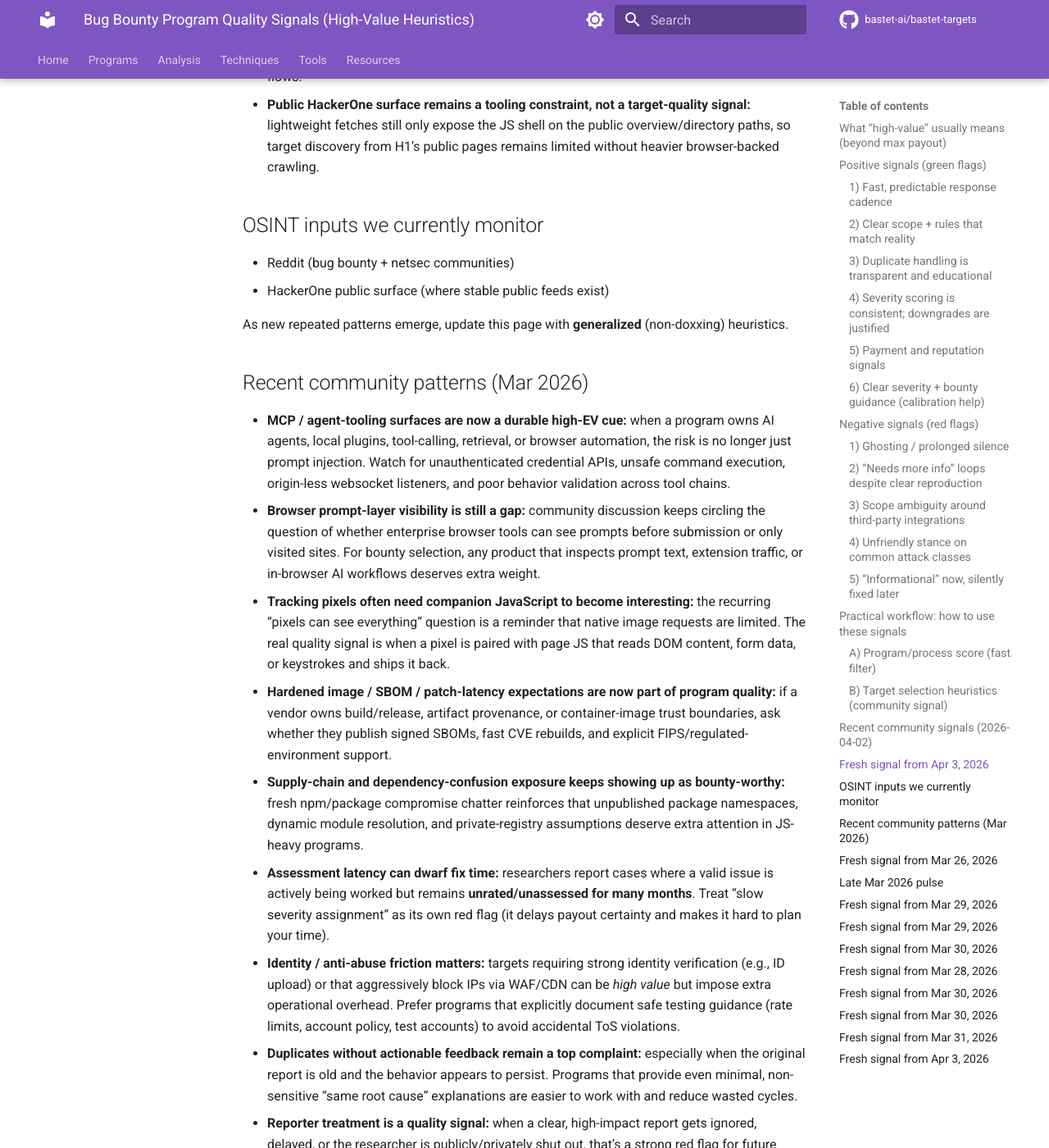
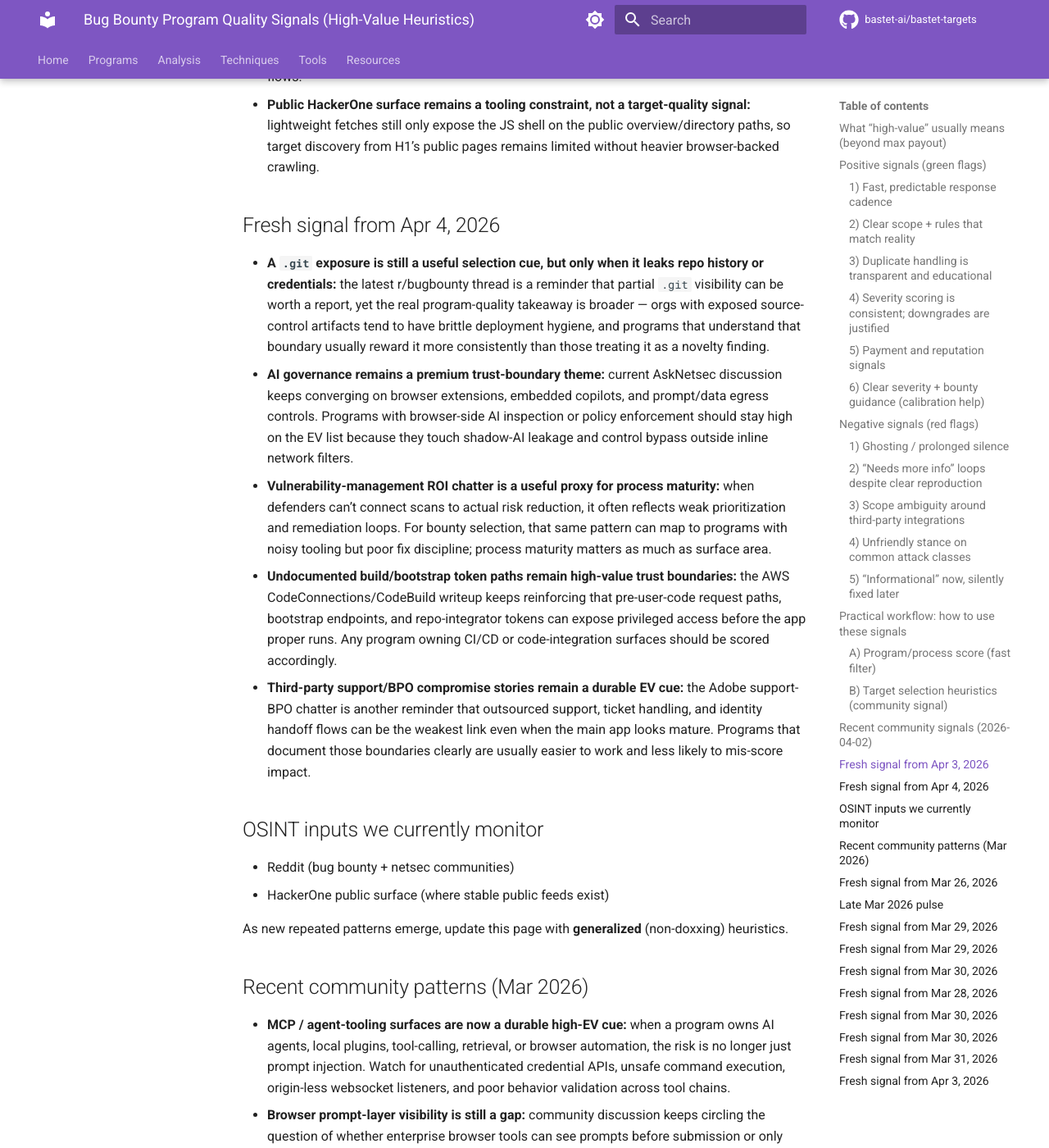
Before and after one commit to bastet-ai/bastet-targets, an MkDocs documentation site: the page built from docs/program-quality-signals.md, in a window 1280 px wide and 1400 px high, scrolled down 7035 px. Shown: the whole window at 82% size. Built offline with MkDocs 1.6.1 and Material for MkDocs 9.7.7, drawn with Linux system fonts in a browser that asks for light colours; comment, search, counter and statistics services are not loaded.

Commit message:
Add Apr 4 program quality signals

```diff
--- a/docs/program-quality-signals.md
+++ b/docs/program-quality-signals.md
@@ -153,6 +153,14 @@
 - **Apr 3 also reinforced a classic enterprise trust-boundary lesson:** the AWS CodeBuild/CodeConnections writeup is a reminder that build bootstrap, connection tokens, and “pre-user-code” request paths can expose high-value secrets before the app ever runs. Programs owning CI/CD or managed code-integration surfaces should be scored accordingly.
 - **Third-party support and BPO compromise chatter is a durable EV cue:** if a company outsources support, identity, or ticket handling, the weakest link may be outside the main product. That should raise the priority of recovery, moderation, and outsourced helpdesk flows.
 - **Public HackerOne surface remains a tooling constraint, not a target-quality signal:** lightweight fetches still only expose the JS shell on the public overview/directory paths, so target discovery from H1’s public pages remains limited without heavier browser-backed crawling.
+
+## Fresh signal from Apr 4, 2026
+
+- **A `.git` exposure is still a useful selection cue, but only when it leaks repo history or credentials:** the latest r/bugbounty thread is a reminder that partial `.git` visibility can be worth a report, yet the real program-quality takeaway is broader — orgs with exposed source-control artifacts tend to have brittle deployment hygiene, and programs that understand that boundary usually reward it more consistently than those treating it as a novelty finding.
+- **AI governance remains a premium trust-boundary theme:** current AskNetsec discussion keeps converging on browser extensions, embedded copilots, and prompt/data egress controls. Programs with browser-side AI inspection or policy enforcement should stay high on the EV list because they touch shadow-AI leakage and control bypass outside inline network filters.
+- **Vulnerability-management ROI chatter is a useful proxy for process maturity:** when defenders can’t connect scans to actual risk reduction, it often reflects weak prioritization and remediation loops. For bounty selection, that same pattern can map to programs with noisy tooling but poor fix discipline; process maturity matters as much as surface area.
+- **Undocumented build/bootstrap token paths remain high-value trust boundaries:** the AWS CodeConnections/CodeBuild writeup keeps reinforcing that pre-user-code request paths, bootstrap endpoints, and repo-integrator tokens can expose privileged access before the app proper runs. Any program owning CI/CD or code-integration surfaces should be scored accordingly.
+- **Third-party support/BPO compromise stories remain a durable EV cue:** the Adobe support-BPO chatter is another reminder that outsourced support, ticket handling, and identity handoff flows can be the weakest link even when the main app looks mature. Programs that document those boundaries clearly are usually easier to work and less likely to mis-score impact.
 
 ## OSINT inputs we currently monitor
 
```
